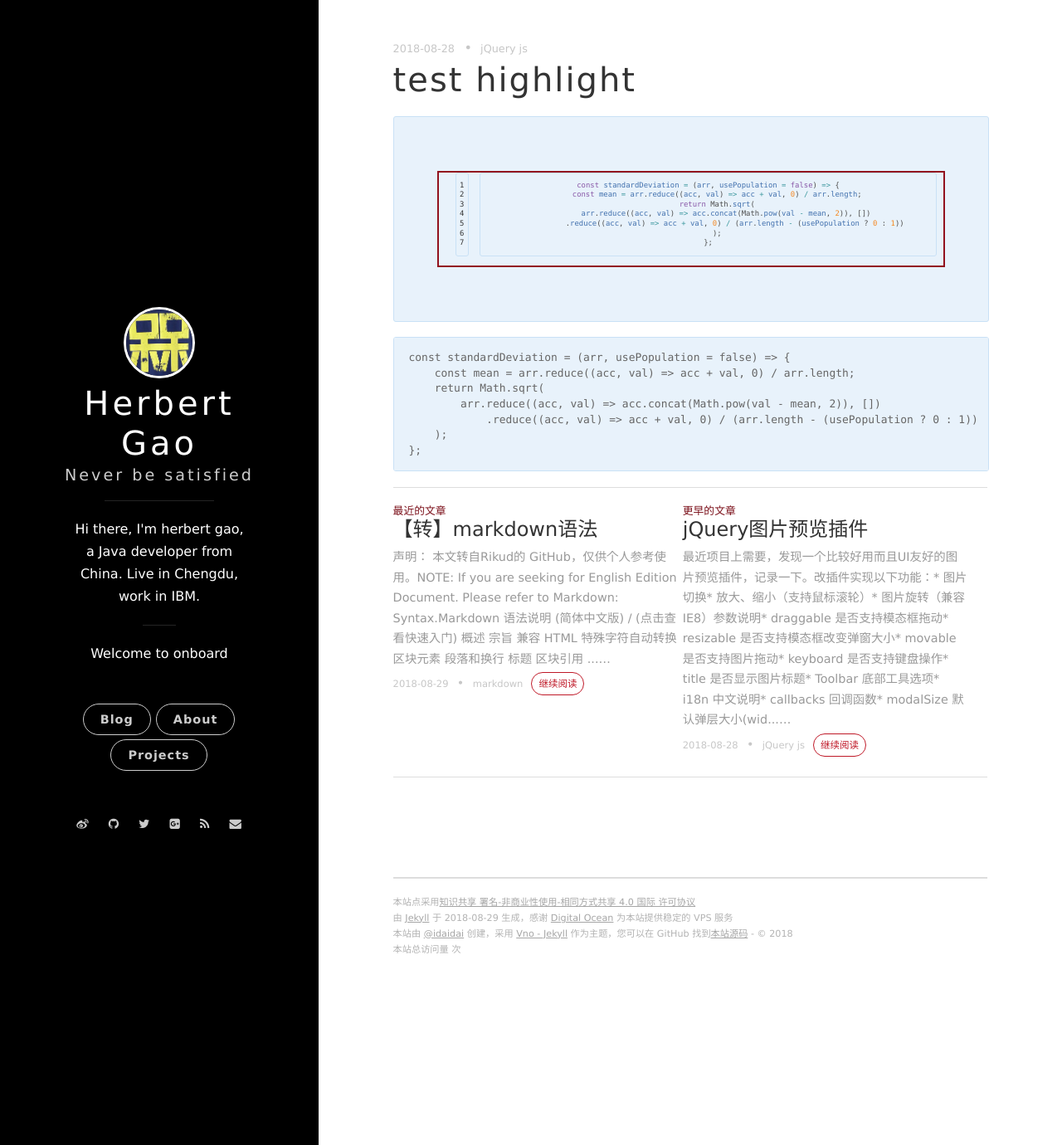
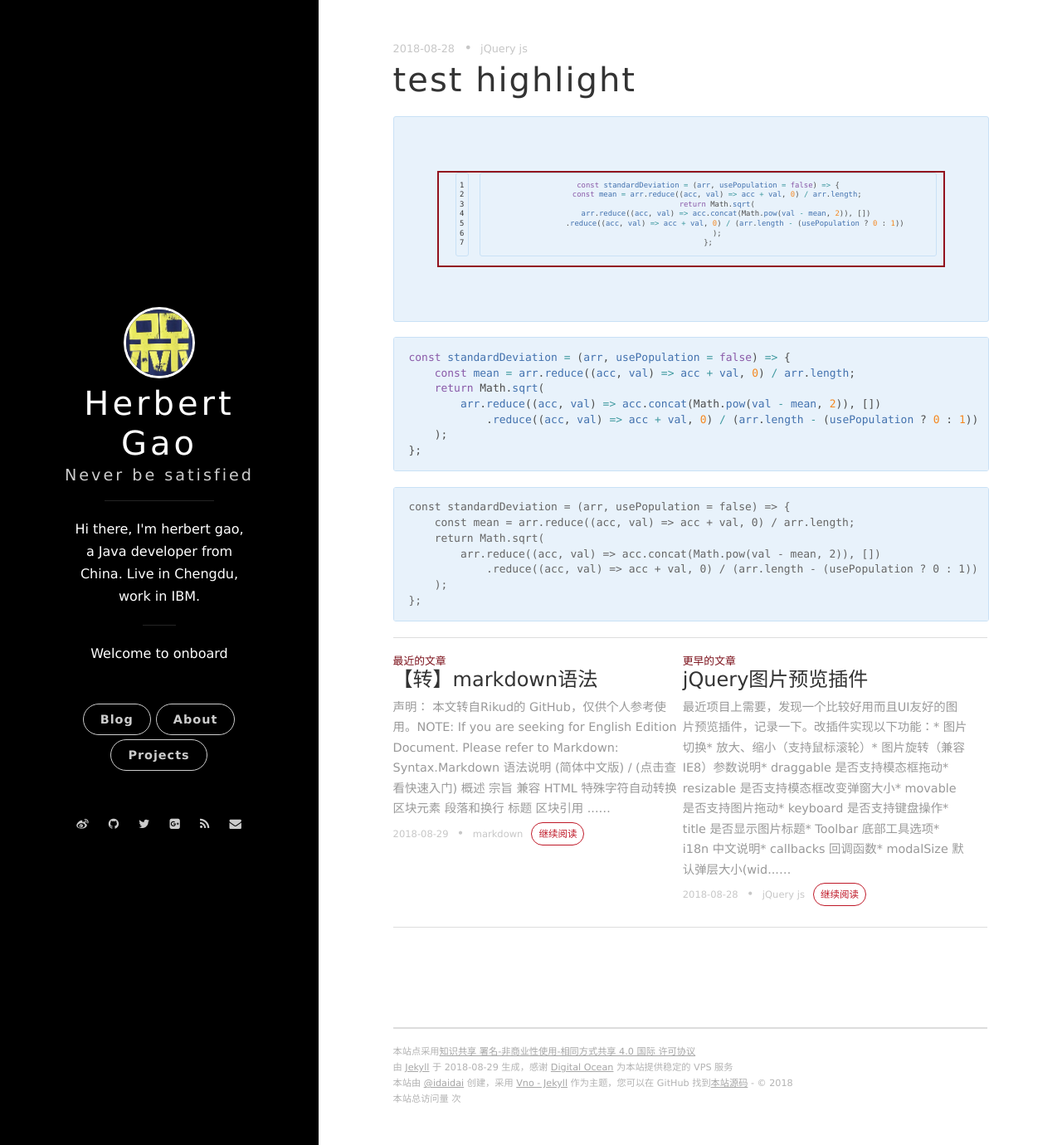
Before and after one commit to herbertgaoo/herbertgaoo.github.io, a Jekyll site: the page built from _posts/2019-08-29-test.markdown, in a window 1280 px wide and 1380 px high. Shown: the whole window at 83% size. Built offline with Jekyll 4.4.1, drawn with Linux system fonts in a browser that asks for light colours; nearby versions of some CDN libraries; comment, search, counter and statistics services are not loaded.

Commit message:
new post

```diff
--- a/_config.yml
+++ b/_config.yml
@@ -10,10 +10,7 @@
 permalink: /:year/:month/:title/
 
 # Format
-markdown: kramdown
-kramdown:
-  input: GFM
-  syntax_highlighter: rouge
+highlighter: rouge
 
 # supported colors: blue, green, purple, red, orange or slate. If you need clear, leave it empty.
 #cover_color: black
--- a/_posts/2019-08-29-test.markdown
+++ b/_posts/2019-08-29-test.markdown
@@ -6,6 +6,16 @@
 ---
 
 {% highlight JavaScript linenos %}
+const standardDeviation = (arr, usePopulation = false) => {
+    const mean = arr.reduce((acc, val) => acc + val, 0) / arr.length;
+    return Math.sqrt(
+        arr.reduce((acc, val) => acc.concat(Math.pow(val - mean, 2)), [])
+            .reduce((acc, val) => acc + val, 0) / (arr.length - (usePopulation ? 0 : 1))
+    );
+};
+{% endhighlight %}
+
+{% highlight JavaScript %}
 const standardDeviation = (arr, usePopulation = false) => {
     const mean = arr.reduce((acc, val) => acc + val, 0) / arr.length;
     return Math.sqrt(
```
